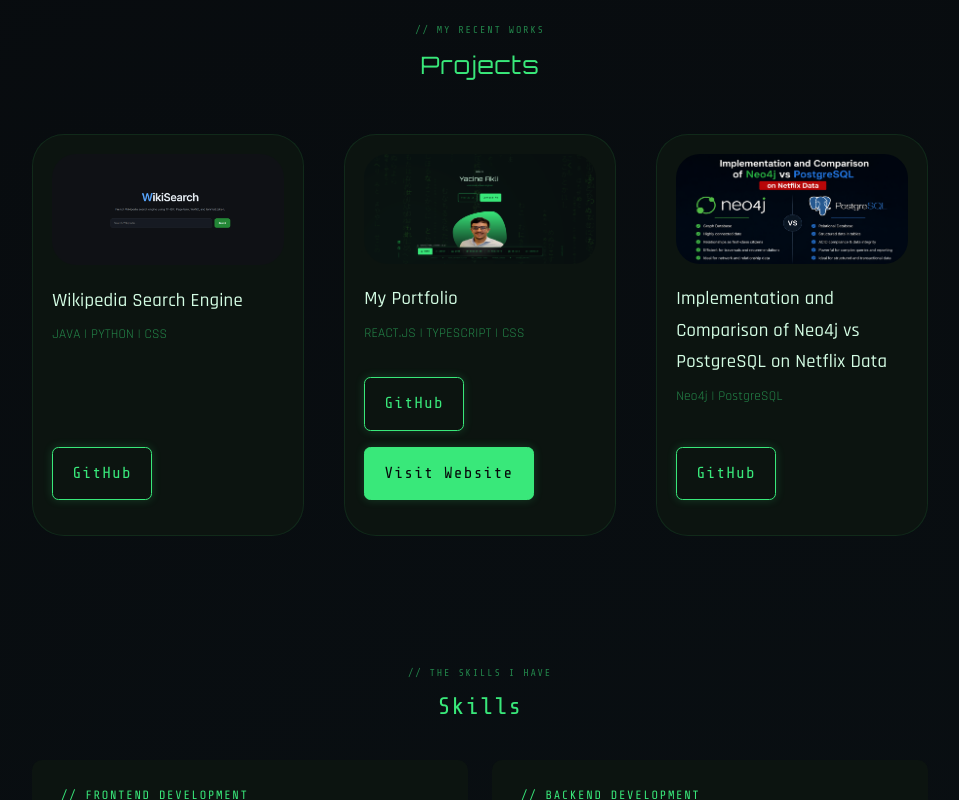
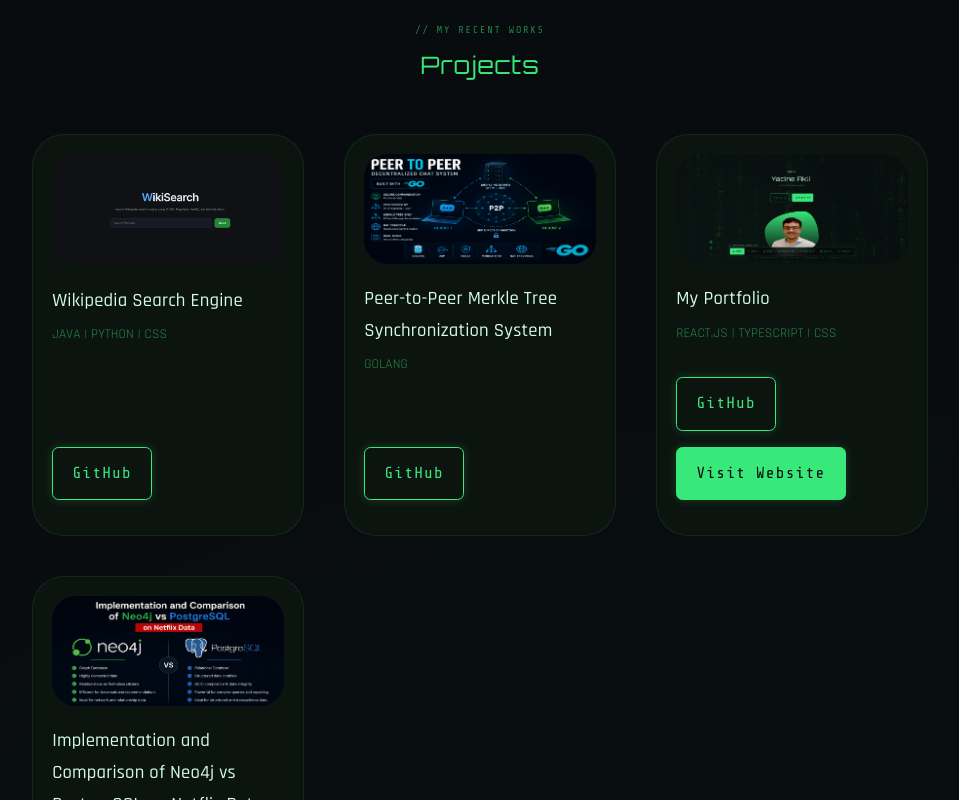
Before and after one commit to yacineak97/yacineak97.github.io, a React (Vite) app: page / in a window 1280 px wide. Shown: the part 3960-4760 px from the top of the page, without its empty margins (160-1119 px from the left). Built offline with nearby package versions, Linux system fonts and the light colour scheme.

Commit message:
Add the P2P project

```diff
--- a/src/components/projects/Projects.tsx
+++ b/src/components/projects/Projects.tsx
@@ -1,7 +1,8 @@
 import './projects.css';
 import WIKISEARCH from '../../assets/wikisearch.png';
 import PORTFOLIO from '../../assets/portfolio.png';
-import neo4jVsPostgres from '../../assets/neo4j-vs-postgres.png';
+import NEO4JVSPOSTGRES from '../../assets/neo4j-vs-postgres.png';
+import P2P from '../../assets/p2p.png';
 
 const Projects = () => {
 	return (
@@ -23,6 +24,30 @@ const Projects = () => {
 					<div className='portfolio__item-cta'>
 						<a
 							href='https://github.com/yacineak97/wikipedia-search-engine'
+							target='_blank'
+							rel='noopener noreferrer'
+							className='btn'
+						>
+							GitHub
+						</a>
+					</div>
+				</article>
+				<article className='portfolio__item'>
+					<span className='card__bar' />
+					<div className='portfolio__item-image'>
+						<img
+							src={P2P}
+							alt='Peer-to-Peer Merkle Tree Synchronization System'
+						/>
+					</div>
+
+					<h3>Peer-to-Peer Merkle Tree Synchronization System</h3>
+
+					<small className='text-light'>GOLANG</small>
+
+					<div className='portfolio__item-cta'>
+						<a
+							href='https://github.com/yacineak97/peer_to_peer'
 							target='_blank'
 							rel='noopener noreferrer'
 							className='btn'
@@ -64,7 +89,7 @@ const Projects = () => {
 				<article className='portfolio__item'>
 					<span className='card__bar' />
 					<div className='portfolio__item-image'>
-						<img src={neo4jVsPostgres} alt='Neo4j vs PostgreSQL' />
+						<img src={NEO4JVSPOSTGRES} alt='Neo4j vs PostgreSQL' />
 					</div>
 
 					<h3>
```
Also changed, not shown: src/assets/p2p.png (added).
